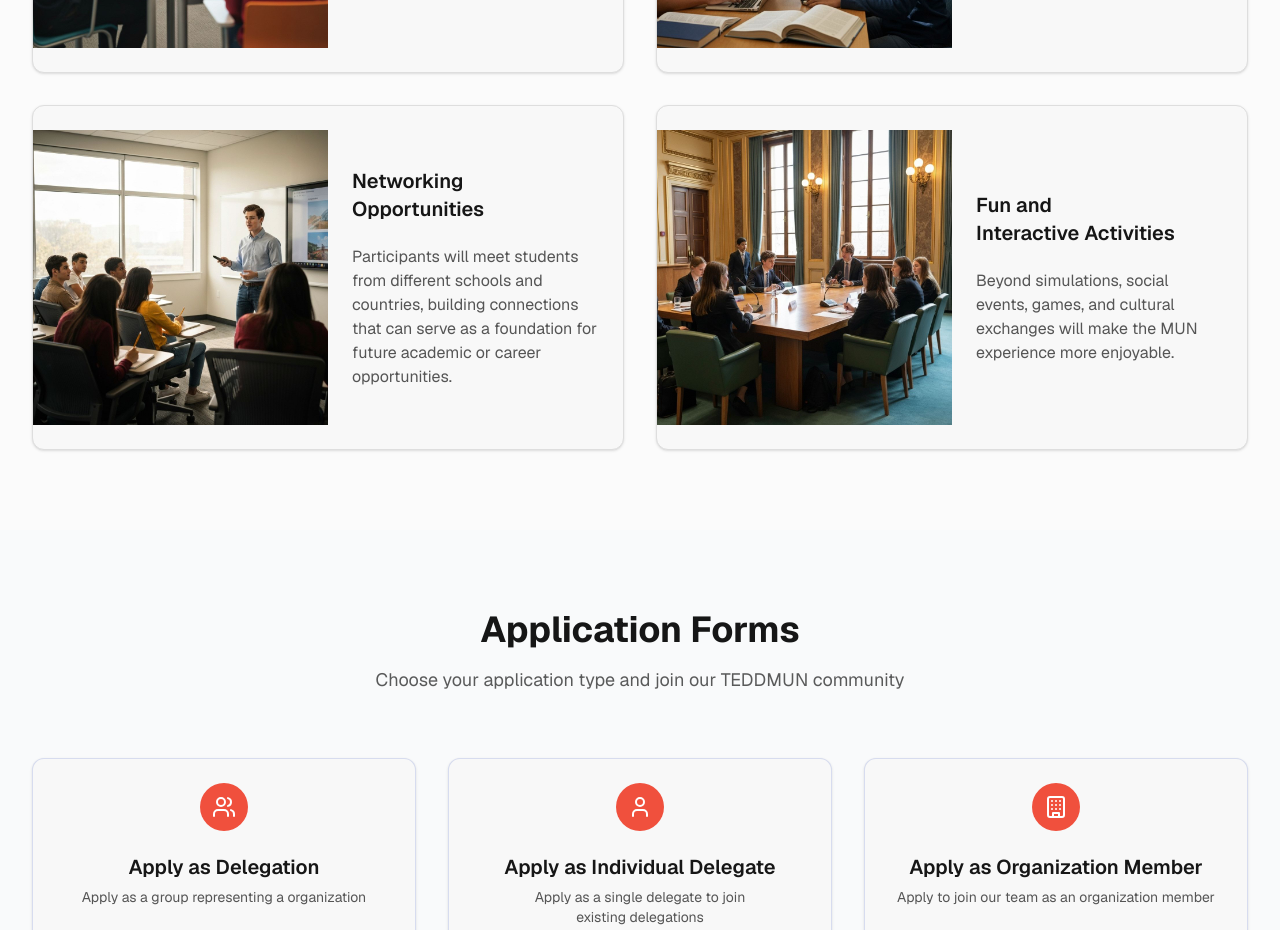
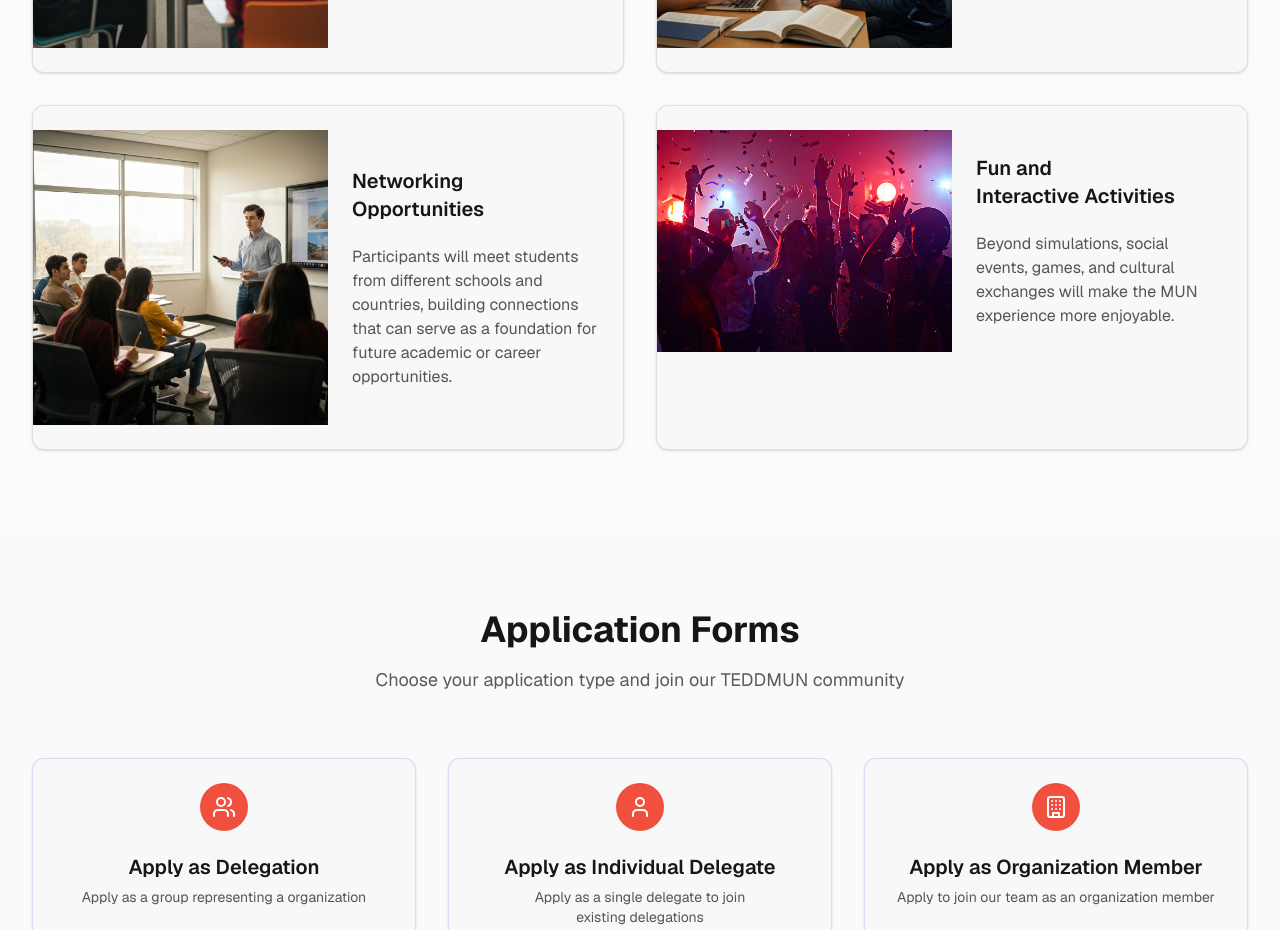
Before and after one commit to Dorukkozkn/TEDDMUN, a Next.js app: page / in a window 1280 px wide. Shown: the part 1800-2730 px from the top of the page. Built offline with nearby package versions, Linux system fonts and the light colour scheme.

Commit message:
Update activities-section.tsx

```diff
--- a/components/activities-section.tsx
+++ b/components/activities-section.tsx
@@ -20,7 +20,7 @@ export function ActivitiesSection() {
     {
       title: "Fun and Interactive Activities ",
       description: "Beyond simulations, social events, games, and cultural exchanges will make the MUN experience more enjoyable.",
-      image: "/formal-un-style-meeting-room-with-students-in-suit.jpg",
+      image: "/dancing.jpg",
     },
   ]
 
```
